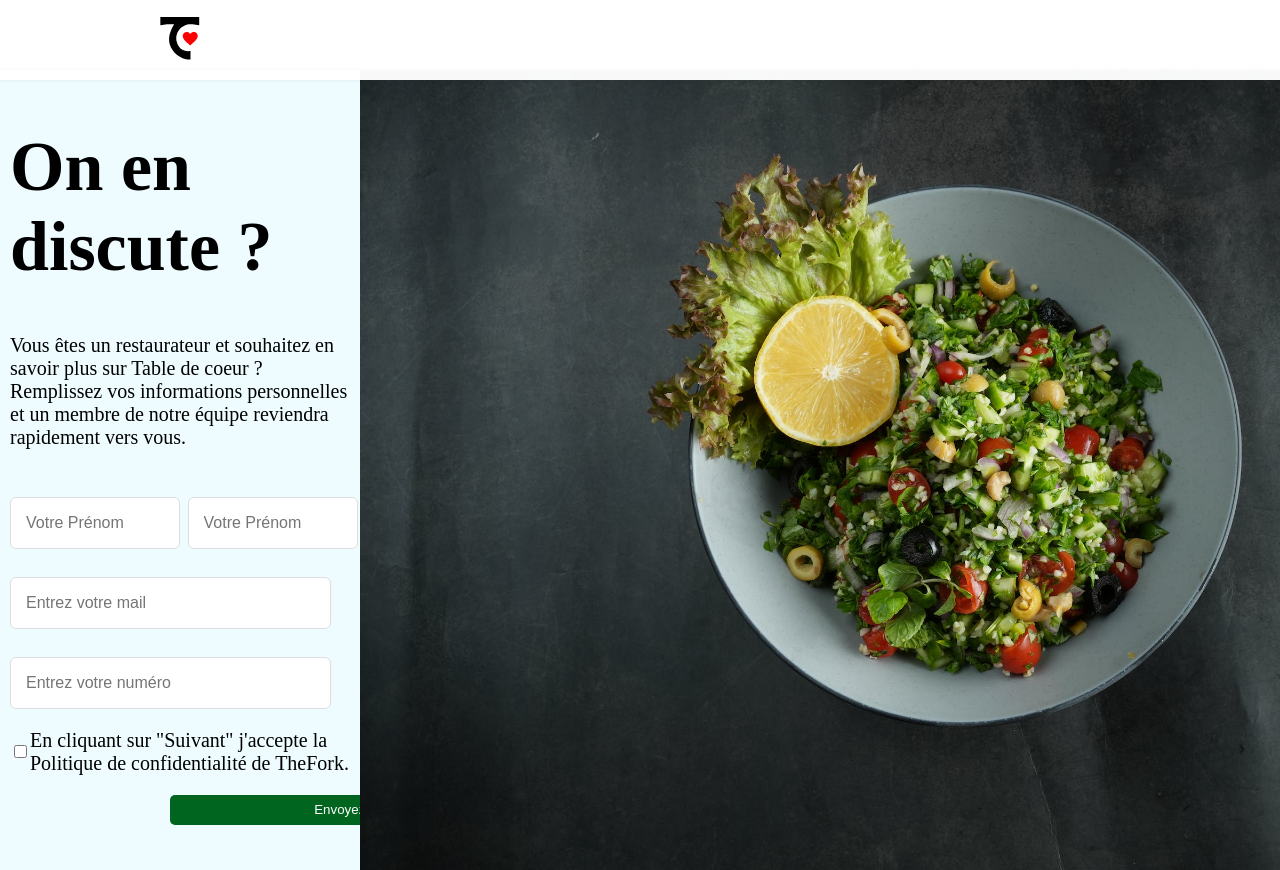
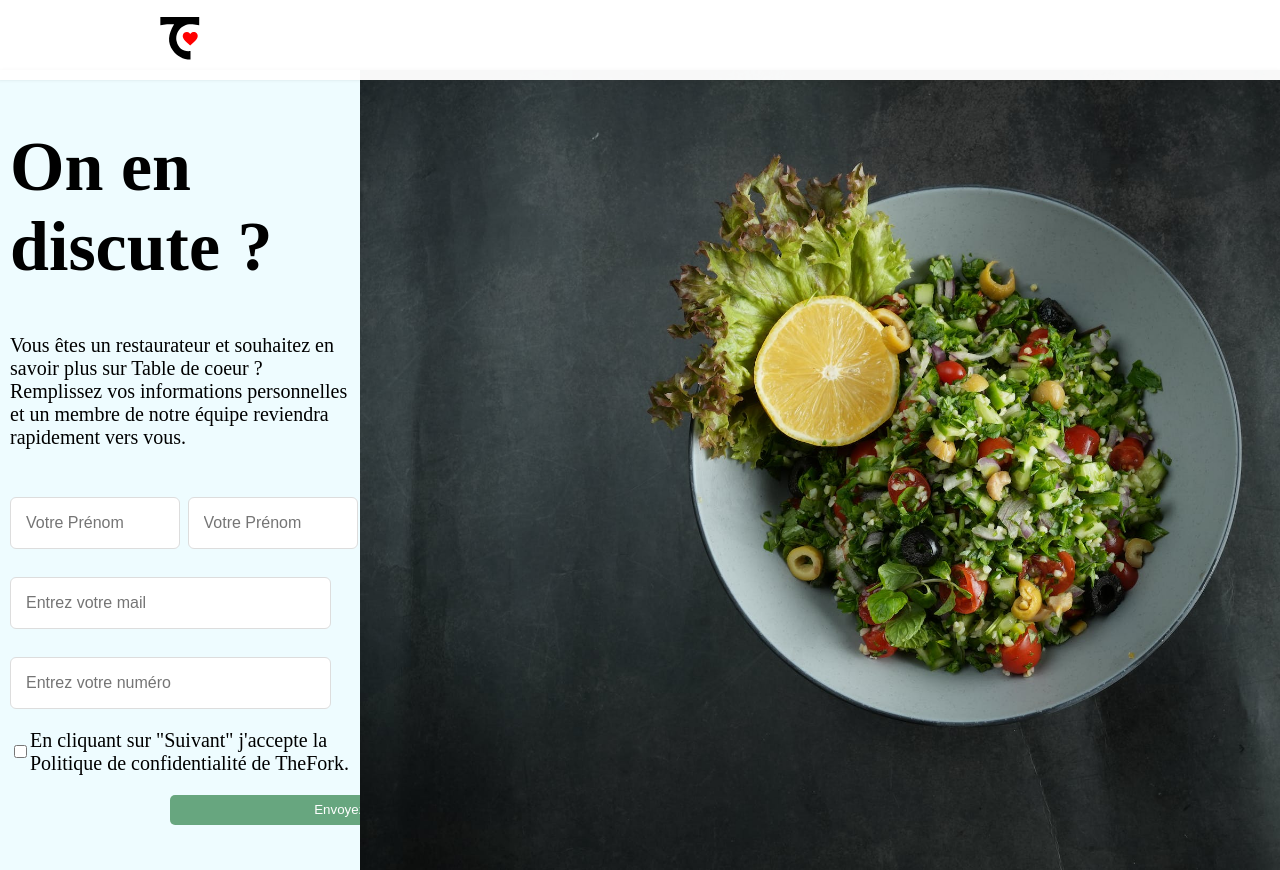
Before and after one commit to SDHCRRFR/vue-project, a Vue app in the folder frontend/: page /management/help in a window 1280 px wide. Shown: the top 870 px of the page. Built offline with nearby package versions, Linux system fonts and the light colour scheme; what vue3-geolocation would draw is missing.

Commit message:
formulaire/info

```diff
--- a/frontend/src/components/formulaire/FormulaireInfo.vue
+++ b/frontend/src/components/formulaire/FormulaireInfo.vue
@@ -1,54 +1,51 @@
 <template>
   <div class="formulaire_info">
-    <form action="#" class="form">
+    <form action="#" class="form" @submit.prevent="submit">
       <h1>On en discute ?</h1>
       <p>
         Vous êtes un restaurateur et souhaitez en savoir plus sur Table de coeur ? Remplissez vos
         informations personnelles et un membre de notre équipe reviendra rapidement vers vous.
       </p>
-
       <div class="column">
         <div class="input_box">
-
           <input type="text" placeholder="Votre Prénom" required />
         </div>
         <div class="input_box">
-
           <input type="text" placeholder="Votre Prénom" required />
         </div>
       </div>
-
       <div class="input_box">
-
         <input type="text" placeholder="Entrez votre mail" required />
       </div>
-
      <div class="column">
         <div class="input_box">
-
           <input type="text" placeholder="Entrez votre numéro" required />
         </div>
-    </div>
+     </div>
     <div class="remember_forgot">
-        <label><input type="checkbox" />
-        </label>
+        <label><input type="checkbox"/></label>
         <p>En cliquant sur "Suivant" j'accepte la Politique de confidentialité de TheFork.</p>
-      </div>
-      <button type="submit">Envoyez</button>
+     </div>
+     <button type="submit">Envoyez</button>
     </form>
     <img src="../../../public/nourriture_salade_o.jpeg" alt="" />
   </div>
 </template>
+
+
 <script>
+
 export default {
   name: 'FormulaireInfo'
+
 }
 </script>
+
+
 <style scoped>
 .formulaire_info {
   width: 100%;
   background: rgba(47, 210, 255, 0.084);
-  /* border-radius: 8px; */
   border: none;
   display: flex;
   flex-direction: row;
@@ -69,10 +66,13 @@ button {
     border-radius: 5px;
     border: none;
     margin-left: 47%;
-    background: rgb(0, 101, 30);
+    background: rgba(0, 101, 30, 0.563);
+    cursor: pointer;
 }
 
-
+button:hover {
+    background: greenyellow;
+}
 
 h1 {
   font-size: 70px;
```
